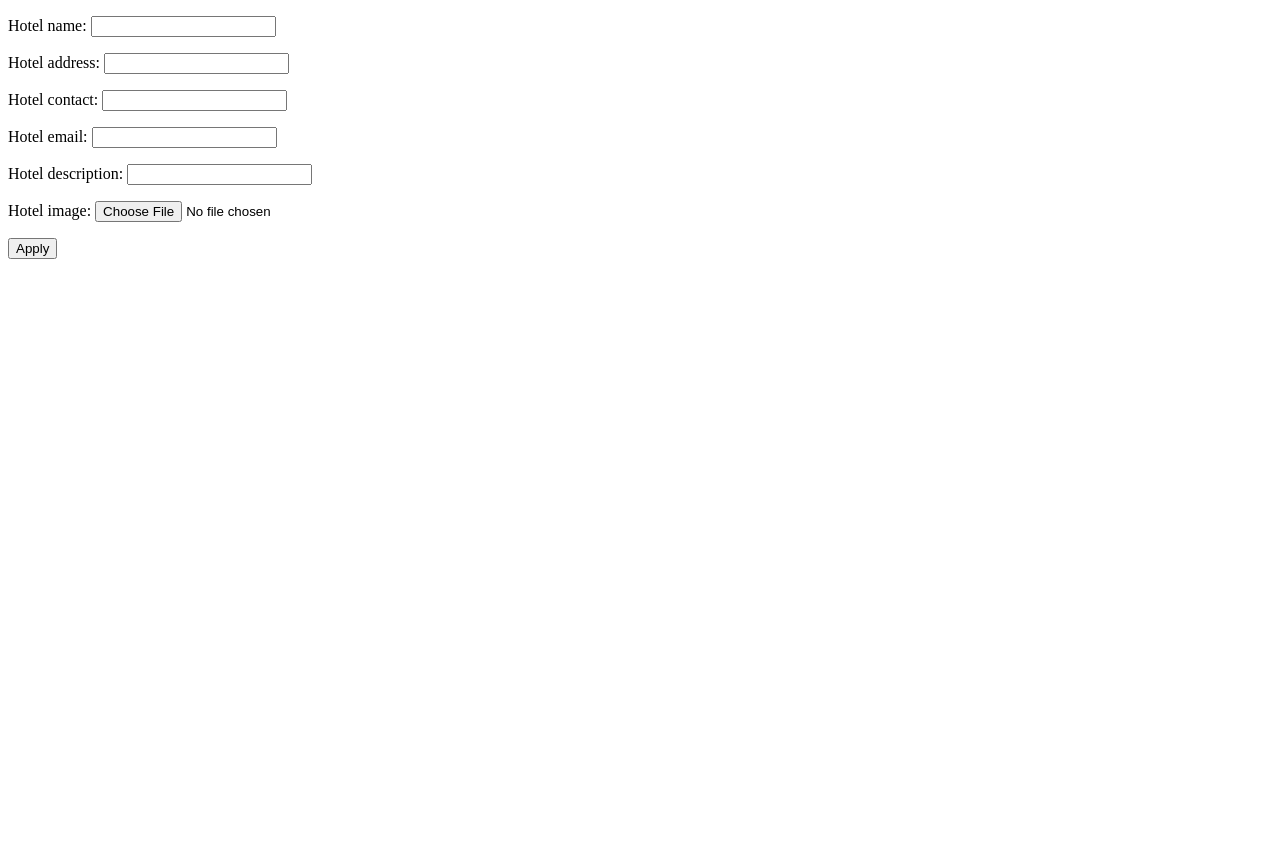
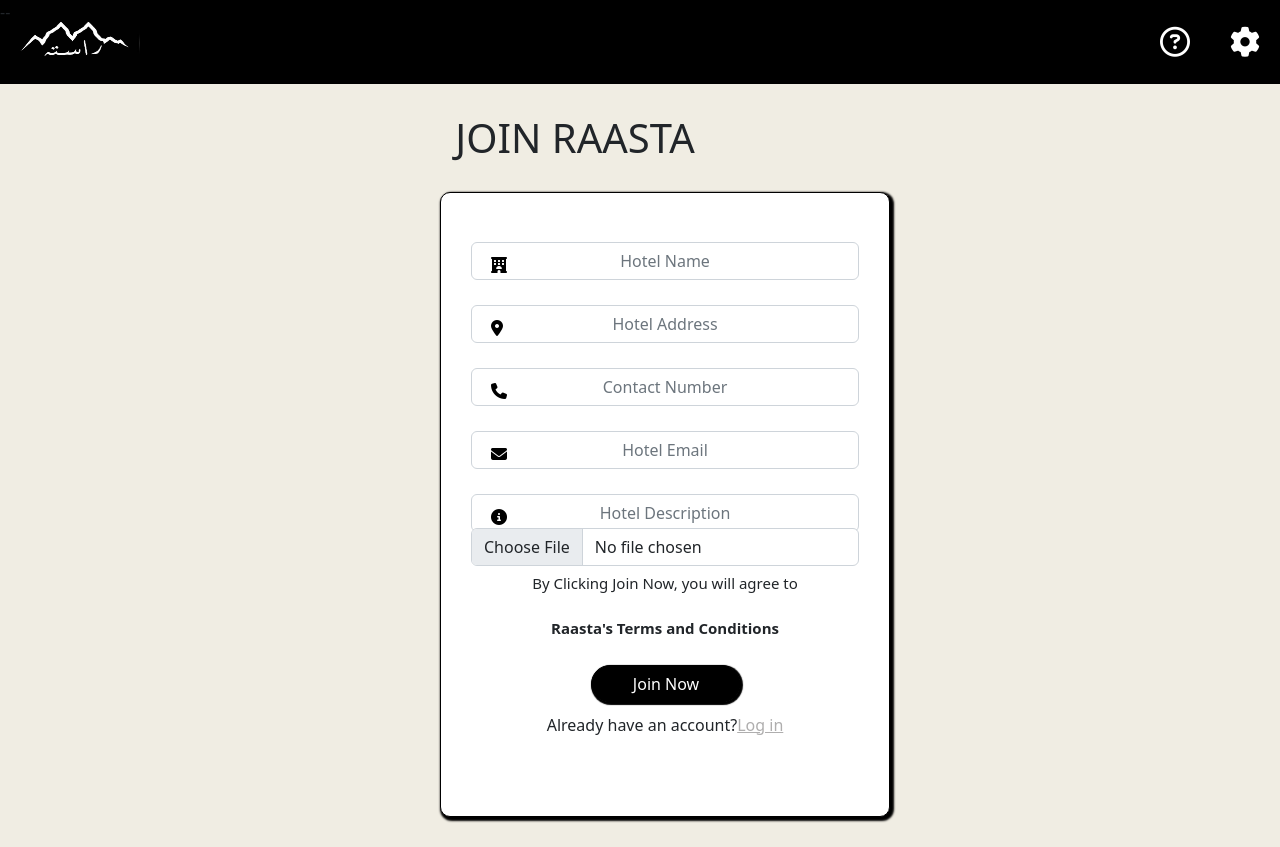
Before and after one commit to malikmmoaz/hotel-management-system, a Django app: page /hotel_application/ in a window 1280 px wide. Before the commit the page ends 259 px from the top, so only its background shows below. Run offline with Django 4.2, Linux system fonts and the light colour scheme; some libraries are stand-ins or nearby versions.

Commit message:
hotel application integrated

```diff
--- a/djangoenv/pyvenv.cfg
+++ /dev/null
@@ -1,3 +0,0 @@
-home = C:\Users\sufya\AppData\Local\Microsoft\WindowsApps\PythonSoftwareFoundation.Python.3.10_qbz5n2kfra8p0
-include-system-site-packages = false
-version = 3.10.10
--- a/hotel/forms.py
+++ b/hotel/forms.py
@@ -22,3 +22,11 @@ class HotelApplicationForm(ModelForm):
         model = HotelApplication
         fields = '__all__'
         exclude = ['hotel_status']
+        widgets = {
+            'hotel_name': forms.TextInput(attrs={'class': 'form-control', 'placeholder': 'Hotel Name'}),
+            'hotel_address': forms.TextInput(attrs={'class': 'form-control', 'placeholder': 'Hotel Address'}),
+            'hotel_contact': forms.TextInput(attrs={'class': 'form-control', 'placeholder': 'Contact Number'}),
+            'hotel_email': forms.TextInput(attrs={'class': 'form-control', 'placeholder': 'Hotel Email'}),
+            'hotel_description': forms.TextInput(attrs={'class': 'form-control', 'placeholder': 'Hotel Description'}),
+            'hotel_image': forms.FileInput(attrs={'class': 'form-control', 'placeholder': 'Hotel Image'}),
+        }
--- a/hotel/templates/hotel_application.html
+++ b/hotel/templates/hotel_application.html
@@ -1,16 +1,87 @@
-<!DOCTYPE html>
+{% load static %}
+<!doctype html>
 <html lang="en">
+
 <head>
-    <meta charset="UTF-8">
-    <meta http-equiv="X-UA-Compatible" content="IE=edge">
-    <meta name="viewport" content="width=device-width, initial-scale=1.0">
-    <title>Document</title>
+	<meta charset="utf-8">
+	<meta name="viewport" content="width=device-width, initial-scale=1">
+	<title>SIGN UP PAGE</title>
+	<link rel="stylesheet" href="{% static 'css/hotel_application.css' %}">
+	<link rel="preconnect" href="https://fonts.googleapis.com">
+	<link rel="preconnect" href="https://fonts.gstatic.com" crossorigin>
+	<link href="https://fonts.googleapis.com/css2?family=Heebo:wght@400;500;700&display=swap" rel="stylesheet">
+	<script src="https://kit.fontawesome.com/6e564b8ffb.js" crossorigin="anonymous"></script>
+	<link href="https://cdn.jsdelivr.net/npm/bootstrap@5.2.3/dist/css/bootstrap.min.css" rel="stylesheet"
+		integrity="sha384-rbsA2VBKQhggwzxH7pPCaAqO46MgnOM80zW1RWuH61DGLwZJEdK2Kadq2F9CUG65" crossorigin="anonymous">
+	<script src="https://cdn.jsdelivr.net/npm/bootstrap@5.2.3/dist/js/bootstrap.bundle.min.js"
+		integrity="sha384-kenU1KFdBIe4zVF0s0G1M5b4hcpxyD9F7jL+jjXkk+Q2h455rYXK/7HAuoJl+0I4"
+		crossorigin="anonymous"></script> -->
 </head>
-<body>
-    <form action="" method="POST" enctype="multipart/form-data">
-        {% csrf_token %}
-        {{form.as_p}}
-        <button type="submit">Apply</button>
-    </form>
+
+<body id="bodyyy">
+	<div id="navbar-div">
+		<img src="{% static 'images/raasta.jpeg' %}" class="logo">
+		<a class="navbar-links" href=""><i class="fa-solid fa-gear"></i></a>
+		<a class="navbar-links" href=""><i class="fa-regular fa-circle-question"></i></a>
+	</div>
+	<div id="bg">
+		<h1>
+			<div class="text-center">
+				JOIN RAASTA
+			</div>
+		</h1>
+	</div>
+	<div id="formm">
+		<form method="POST" enctype="multipart/form-data">
+			{% csrf_token %}
+			<div class="mb-3">
+				<!-- <label for="exampleInputEmail1" class="form-label"><b>Your Email</b></label> -->
+				<i class="fa-solid fa-hotel" id="icon"></i>
+				<!-- <input type="name" class="form-control" id="exampleInputEmail1"  placeholder="Name"> -->
+				{{ form.hotel_name }}
+			</div>
+			<div class="mb-3">
+				<!-- <label for="exampleInputEmail1" class="form-label"><b>Your Email</b></label> -->
+				<i class="fa-solid fa-location-dot" id="icon"></i>
+				<!-- <input type="email" class="form-control" id="exampleInputEmail1" aria-describedby="emailHelp" placeholder="Email Address"> -->
+				{{ form.hotel_address }}
+			</div>
+			<div class="mb-3">
+				<!-- <label for="exampleInputEmail1" class="form-label"><b>Your Email</b></label> -->
+				<i class="fa-solid fa-phone" id="icon"></i>
+				<!-- <input type="password" class="form-control" id="exampleInputPassword1" placeholder="Password"> -->
+				{{ form.hotel_contact }}
+			</div>
+			<div class="mb-3">
+				<!-- <label for="exampleInputEmail1" class="form-label"><b>Your Email</b></label> -->
+				<i class="fa-solid fa-envelope" id="icon"></i>
+				<!-- <input type="address" class="form-control" id="exampleInputEmail1"  placeholder="Address"> -->
+				{{ form.hotel_email }}
+			</div>
+			<div class="mb-3" style="margin-bottom: 100px;">
+				<!-- <label for="exampleInputEmail1" class="form-label"><b>Your Email</b></label> -->
+				<i class="fa-solid fa-circle-info" id="icon"></i>
+				<!-- <input type="number" class="form-control" id="exampleInputEmail1"  placeholder="Lisence Number"> -->
+				{{ form.hotel_description }}
+			</div>
+			<div class="mb-3">
+				<!-- <label for="exampleInputPassword1" class="form-label"><b>Password  </b></label> -->
+				<!-- <input type="contact" class="form-control" id="exampleInputPassword1" placeholder="Contact Number"> -->
+				<i id="icon"></i>
+				{{ form.hotel_image }}
+			</div>
+			<!-- <h4> -->
+			<div class="text-center" id="terms">
+				By Clicking Join Now, you will agree to <br></br>
+				<b>Raasta's Terms and Conditions</b>
+			</div>
+			<!-- </h4> -->
+			<button type="submit" class="btn btn-primary" id="subbutton">Join Now</button>
+			<div class="text-center">
+				<a>Already have an account?<a href="" id="login">Log in</a></a>
+			</div>
+		</form>
+	</div>
 </body>
+
 </html>
--- /dev/null
+++ b/static/css/hotel_application.css
@@ -0,0 +1,108 @@
+body {
+    font-family: 'Heebo','sans-serif';
+    font-weight: 400;
+    color: wheat;
+    background-color: #242320;
+    /* padding-bottom: 5%; */
+}
+#bodyyy{
+    background-color: #F0EDE3;
+}
+a.navbar-links {
+    text-decoration: none;
+    float: right;
+    margin-top: 25px;
+    margin-left: 10px;
+    margin-right: 30px;
+    margin-bottom: 30px;
+    height: 150px;
+    font-size: 30px;
+    color: rgb(255, 255, 255);
+
+}
+#navbar-div {
+    justify-content: flex-end;
+    background-color: rgb(0, 0, 0);
+    margin-top: -30px;
+    margin-left: -10px;
+    margin-right: -10px;
+    margin-bottom: 30px;
+    height: 90px;
+}
+
+img.logo{
+    height: 90px;
+    width: 10%;
+    margin-left: 20px;
+}
+h1.bg{
+    text-align: center;
+    margin-top: 100px;
+}
+
+#formm{
+
+    justify-content: center;
+    align-items: center;
+    width: 450px;
+    background-color: rgb(255, 255, 255);
+    box-shadow: 2px 2px 2px 2px black;
+    border-radius: 10px;
+    border: 1px solid black;
+    top:0;
+    bottom: 0;
+    left: 0;
+    right: 0;
+    margin: auto;
+    margin-top: 30px;
+    margin-left: 440px;
+    margin-bottom: 30px;
+    padding: 30px 30px;
+    height: 625px;
+
+
+}
+
+input   {
+    text-align: center;
+}
+
+#subbutton{
+    justify-content: center;
+    align-items: center;
+    /* position: absolute; */
+    background-color: rgb(0, 0, 0);
+    box-shadow: 1px 1px 1px 1px black;
+    border-radius: 10px;
+    border: 1px solid black;
+    margin-left: 120px;
+    margin-bottom: 10px;
+    margin-top: 25px;
+    width: 150px;
+    border-radius: 30px;
+
+}
+#login{
+    margin-top: 10px;
+    color: rgb(175, 174, 174);
+    font-size: medium;
+    font-weight: 3;
+}
+.mb-3 input{
+    /* padding: -200%; */
+    margin-top: -20px;
+    margin-bottom: -10px;
+}
+#icon{
+    color: black;
+    position: relative;
+    align-items: center;
+    top: 30px;
+    left: 20px;
+    height: 35px;
+    width: 30px;
+}
+
+#terms{
+    font-size: 15px;
+}
```
Also changed, not shown: static/images/raasta.jpeg (added), staticfiles-cdn/uploads/applications/raasta.jpeg (added), 12 other files.
